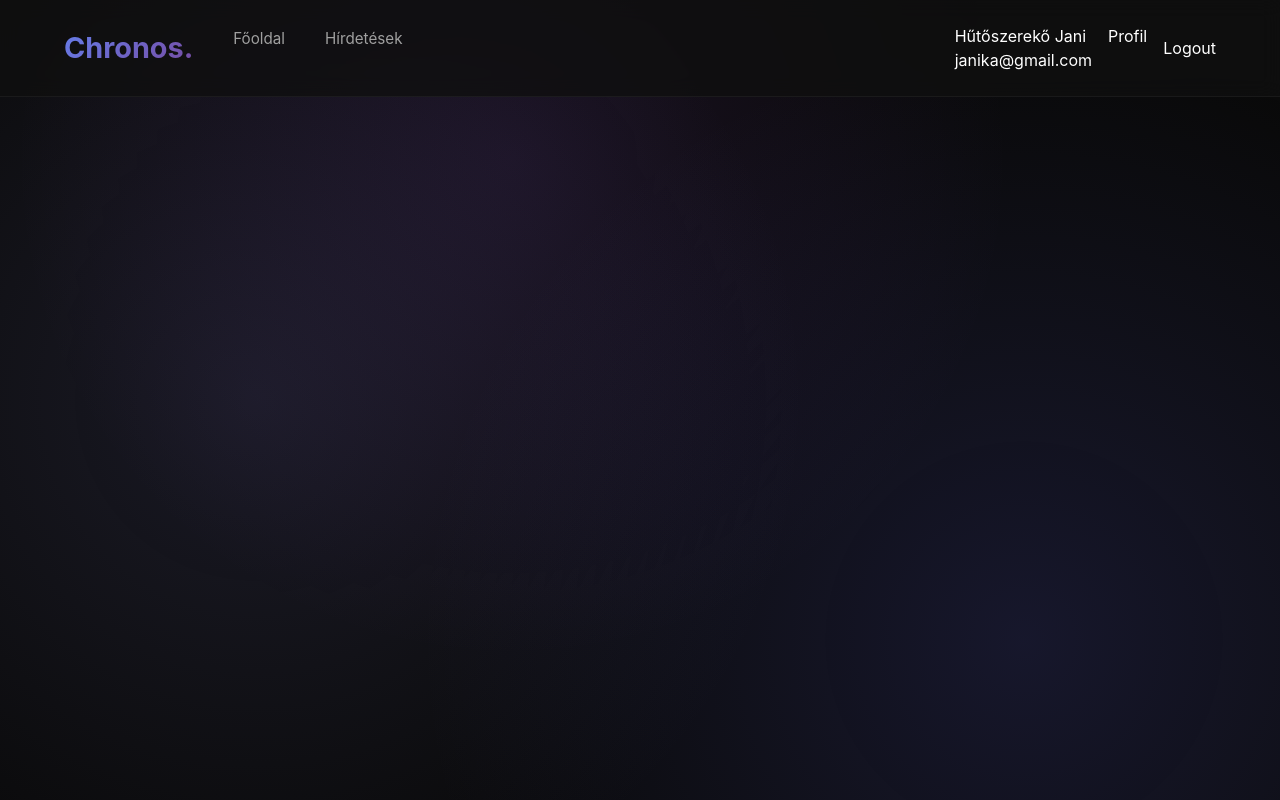
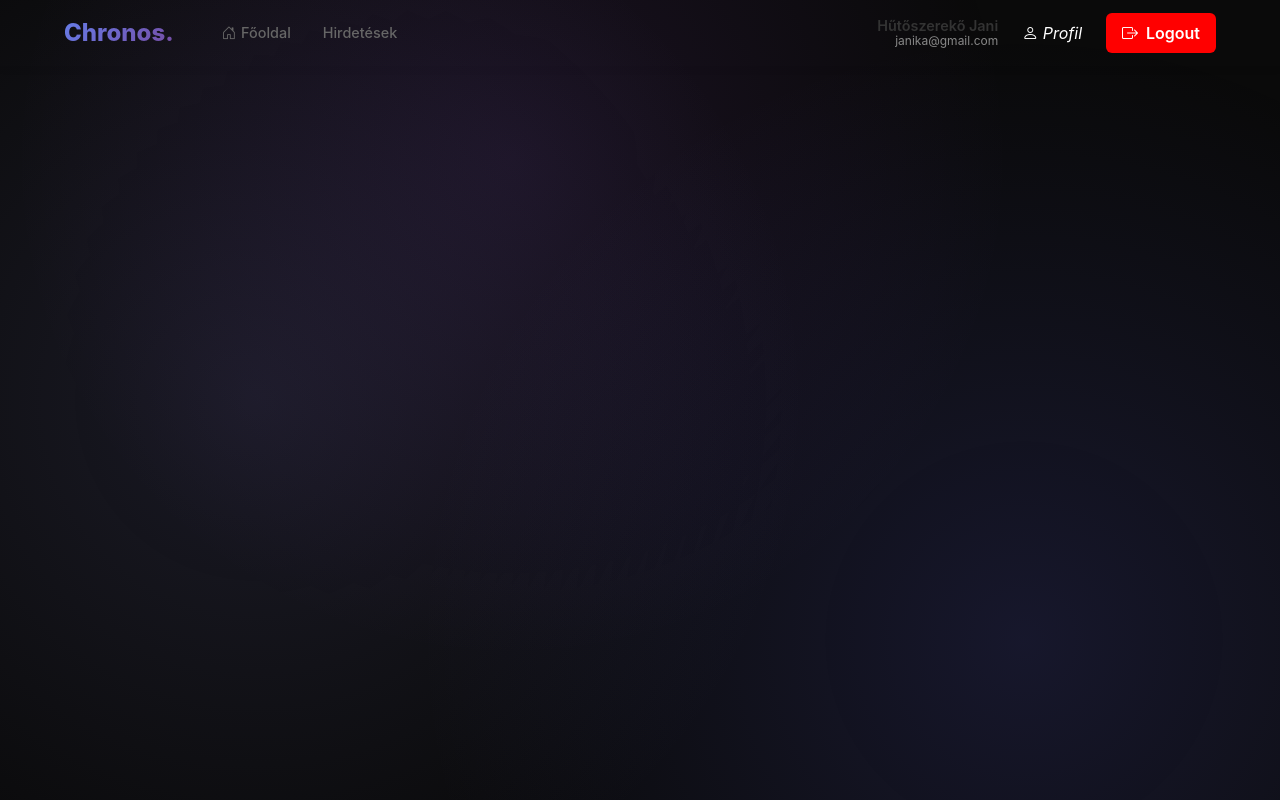
Before and after one commit to Soliver21/Chronos, a React (Vite) app in the folder frontend/: page /dashboard in a window 1280 px wide. Built offline with nearby package versions, Linux system fonts and the light colour scheme.

Commit message:
Dashboard navigation looks done + working redirect to homepage. Bootstrap icon package implemented and used.

```diff
--- /dev/null
+++ b/frontend/src/components/dashboard/Dashbar.tsx
@@ -0,0 +1,29 @@
+import { Link } from "react-router-dom";
+
+const Navbar = () => {
+  return (
+    <nav className="dashbar">
+      <ul className="dashbar-links">
+        <h2 className="nav-logo">Chronos.</h2>
+        <Link to="/">
+        <li><a href="#home"><i className="bi bi-house-door"></i> Főoldal</a></li>
+        </Link>
+        <Link to="/listings">
+        <li><a href="#listings">Hirdetések</a></li>
+        </Link>
+      </ul>
+      <div className="dashbar-buttons">
+        <div className="login-data">
+            <p className="name">Hűtőszerekő Jani</p>
+            <p className="email">janika@gmail.com</p>
+        </div>
+        <Link to="/profile">
+            <i className="bi bi-person"> Profil</i>
+        </Link>
+        <button className="logout"><i className="bi bi-box-arrow-right"></i> Logout</button>
+      </div>
+    </nav>
+  );
+}
+
+export default Navbar;
--- a/frontend/src/main.tsx
+++ b/frontend/src/main.tsx
@@ -1,6 +1,8 @@
 import { createRoot } from 'react-dom/client';
 import { StrictMode } from 'react';
 import App from './App';
+import 'bootstrap-icons/font/bootstrap-icons.css';
+
 import './index.css';
 
 createRoot(document.getElementById('root') as HTMLElement).render(
--- a/frontend/src/pages/Dashboard.css
+++ b/frontend/src/pages/Dashboard.css
@@ -1,55 +1,88 @@
-.navbar {
+/* Navbar */
+.dashbar {
   display: flex;
   justify-content: space-between;
   align-items: center;
-  padding: 1.5rem 5%;
-  backdrop-filter: blur(10px);
-  background: rgba(15, 15, 15, 0.8);
-  border-bottom: 1px solid rgba(255, 255, 255, 0.05);
+  padding: 0.8rem 5%;
+  box-shadow: 0 2px 10px rgba(0, 0, 0, 0.05);
   position: sticky;
   top: 0;
   z-index: 100;
-  transition: transform 0.3s ease;
 }
-.nav-logo {
-  font-size: 1.8rem;
-  font-weight: 700;
-  background: linear-gradient(135deg, #667eea 0%, #764ba2 100%);
-  -webkit-background-clip: text;
-  -webkit-text-fill-color: transparent;
-  background-clip: text;
+.dashbar-links {
+  display: flex;
+  align-items: center;
+  gap: 2rem;
+  list-style: none;
+  margin: 0;
+  padding: 0;
 }
 
-.nav-links {
-  display: flex;
-  gap: 2.5rem;
-  list-style: none;
+.nav-logo {
+  font-size: 1.5rem;
+  font-weight: 800;
+  color: #5d3fd3;
+  margin-right: 1rem;
 }
 
-.nav-links a {
-  color: #a0a0a0;
+.dashbar-links a {
+  color: #666;
   text-decoration: none;
-  font-size: 0.95rem;
-  transition: color 0.3s ease;
+  font-size: 0.9rem;
+  font-weight: 500;
+  display: flex;
+  align-items: center;
+  gap: 5px;
 }
 
-.nav-links a:hover {
-  color: #ffffff;
+.dashbar-links a:hover {
+  color: #fff;
 }
 
-.nav-buttons {
+.dashbar-buttons {
   display: flex;
-  gap: 1rem;
+  align-items: center;
+  gap: 1.5rem;
 }
 
-.btn {
-  padding: 0.7rem 1.5rem;
-  border-radius: 8px;
-  text-decoration: none;
-  font-size: 0.95rem;
-  font-weight: 500;
-  transition: all 0.3s ease;
+.login-data {
+  text-align: right;
+  line-height: 1.2;
+}
+
+.login-data .name {
+  font-size: 0.9rem;
+  font-weight: 600;
+  color: #333;
+  margin: 0;
+}
+
+.login-data .email {
+  font-size: 0.75rem;
+  color: #888;
+  margin: 0;
+}
+
+.nav-buttons i.bi-person {
+  font-size: 1.2rem;
+  color: #333;
+}
+
+/* Kijelentkezés gomb */
+.logout {
+  background-color: #ff0000;
+  color: white;
   border: none;
+  padding: 8px 16px;
+  border-radius: 6px;
+  font-weight: 600;
+  display: flex;
+  align-items: center;
+  gap: 8px;
   cursor: pointer;
-  font-family: inherit;
+  transition: background 0.2s;
 }
+
+.logout:hover {
+  background-color: #cc0000;
+}
--- a/frontend/src/pages/Dashboard.tsx
+++ b/frontend/src/pages/Dashboard.tsx
@@ -1,4 +1,5 @@
-import Navbar from "../components/dashboard/Navbar"
+import Navbar from "../components/dashboard/Dashbar"
+import "./Dashboard.css"
 
 const Dashboard = () => {
   return (
--- a/frontend/src/pages/Listings.tsx
+++ b/frontend/src/pages/Listings.tsx
@@ -0,0 +1,9 @@
+const Listings = () => {
+  return (
+    <div>
+      <h2>listings</h2>
+    </div>
+  )
+}
+
+export default Listings
--- a/frontend/src/pages/Profile.tsx
+++ b/frontend/src/pages/Profile.tsx
@@ -0,0 +1,9 @@
+const Profile = () => {
+  return (
+    <div>
+      <h2>Profile</h2>
+    </div>
+  )
+}
+
+export default Profile
```
